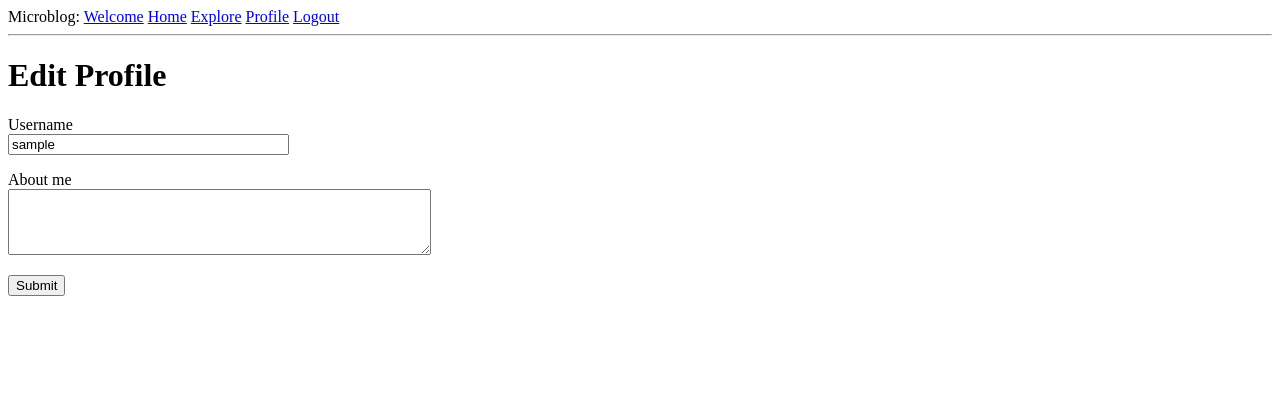
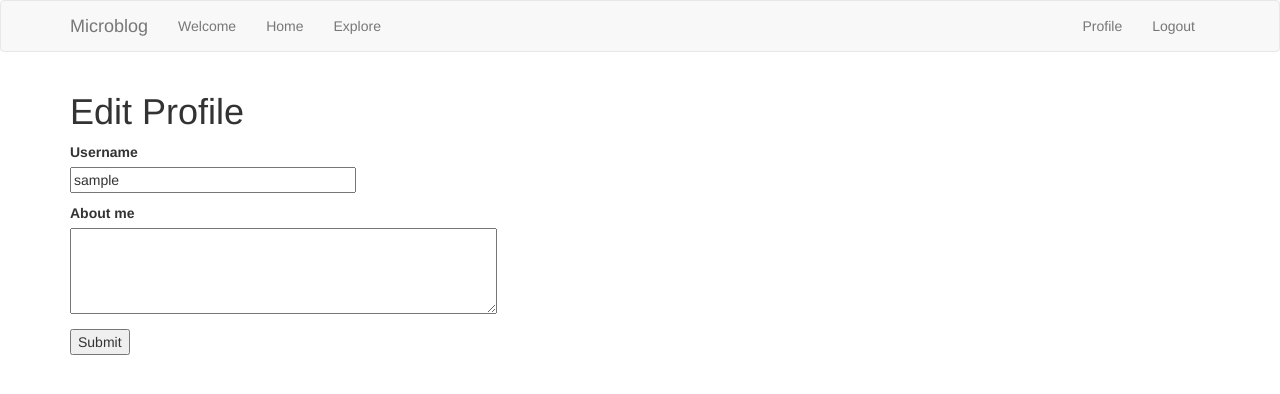
Before and after one commit to RevelcoS/Microblog, a Flask app: page /edit_profile in a window 1280 px wide. Shown: the top 394 px of the page. Run offline with Flask 2, Linux system fonts and the light colour scheme; the visitor is signed in with stand-in values (Sample User, id 1); data comes from the database, SQL or seed files in the repository; both versions use the stored data as it was after the commit; some libraries are stand-ins or nearby versions.

Commit message:
Bootstrap changes
* base.html now extends bootstrap/base.html, so it was completely
  changed
* "navnar" added in base.html
* All html files that extend base.html have the same change:
  intead of "content" block they have "app_content" block

```diff
--- a/app/templates/base.html
+++ b/app/templates/base.html
@@ -1,38 +1,55 @@
-<!DOCTYPE html>
-<html>
-    <head>
-        <link rel="stylesheet" type="text/css" href="static/style.css">
+{% extends "bootstrap/base.html" %}
+
+{% block title %}
     {% if title %}
-        <title>{{ title }} - Microblog</title>
+        {{ title }} - Microblog
     {% else %}
-        <title>Welcome to Microblog!</title>
+        Welcome to Microblog!
     {% endif %}
-    </head>
-    <body>
-        <div>Microblog:
-            <a href="{{ url_for('welcome') }}">Welcome<a>
-            <a href="{{ url_for('index') }}">Home</a>
+{% endblock %}
 
+{% block navbar %}
+    <nav class="navbar navbar-default">
+        <div class="container">
+            <div class="navbar-header">
+                <button type="button" class="navbar-toggle collapsed" data-toggle="collapse" data-target="#bs-example-navbar-collapse-1" aria-expanded="false">
+                    <span class="sr-only">Toggle navigation</span>
+                    <span class="icon-bar"></span>
+                    <span class="icon-bar"></span>
+                    <span class="icon-bar"></span>
+                </button>
+                <a class="navbar-brand" href="{{ url_for('index') }}">Microblog</a>
+            </div>
+            <div class="collapse navbar-collapse" id="bs-example-navbar-collapse-1">
+                <ul class="nav navbar-nav">
+                    <li><a href="{{ url_for('welcome') }}">Welcome</a></li>
+                    <li><a href="{{ url_for('index') }}">Home</a></li>
+                    <li><a href="{{ url_for('explore') }}">Explore</a></li>
+                </ul>
+                <ul class="nav navbar-nav navbar-right">
                     {% if current_user.is_anonymous %}
-            <a href="{{ url_for('login') }}">Login</a>
+                    <li><a href="{{ url_for('login') }}">Login</a></li>
                     {% else %}
-            <a href="{{ url_for('explore') }}">Explore</a>
-            <a href="{{ url_for('user', username=current_user.username) }}">Profile</a>
-            <a href="{{ url_for('logout') }}">Logout</a>
+                    <li><a href="{{ url_for('user', username=current_user.username) }}">Profile</a></li>
+                    <li><a href="{{ url_for('logout') }}">Logout</a></li>
                     {% endif %}
+                </ul>
             </div>
-        <hr>
+        </div>
+    </nav>
+{% endblock %}
 
+{% block content %}
+    <div class="container">
         {% with messages = get_flashed_messages() %}
             {% if messages %}
-        <ul>
                 {% for message in messages %}
-                <li>{{ message }}</li>
+                    <div class="alert alert-info" role="alert">{{ message }}</div>
                 {% endfor %}
-        </ul>
             {% endif %}
         {% endwith %}
 
-        {% block content %}{% endblock %}
-    </body>
-</html>
+        {# application content needs to be provided in the app_content block #}
+        {% block app_content %}{% endblock %}
+    </div>
+{% endblock %}
--- a/app/templates/edit_profile.html
+++ b/app/templates/edit_profile.html
@@ -1,7 +1,7 @@
 {% extends "base.html" %}
 
 
-{% block content %}
+{% block app_content %}
 
 <h1>Edit Profile</h1>
 <form action="" method="post">
--- a/app/templates/errors/404.html
+++ b/app/templates/errors/404.html
@@ -1,7 +1,7 @@
 {% extends "base.html" %}
 
 
-{% block content %}
+{% block app_content %}
 
 <h1>File Not Found</h1>
 <p><a href="{{ url_for('index') }}">Back</a></p>
--- a/app/templates/errors/500.html
+++ b/app/templates/errors/500.html
@@ -1,7 +1,7 @@
 {% extends "base.html" %}
 
 
-{% block content %}
+{% block app_content %}
 
 <h1>An unexpected error has occured</h1>
 <p>The administrator has been notified. Sorry for the inconvenience</p>
--- a/app/templates/index.html
+++ b/app/templates/index.html
@@ -1,7 +1,7 @@
 {% extends "base.html" %}
 
 
-{% block content %}
+{% block app_content %}
 
 <h1>Hello, {{ current_user.username }}!</h1>
 
--- a/app/templates/login.html
+++ b/app/templates/login.html
@@ -1,7 +1,7 @@
 {% extends "base.html" %}
 
 
-{% block content %}
+{% block app_content %}
 
 <h1>Sign In</h1>
 <form action="" method="post" novalidate>
--- a/app/templates/register.html
+++ b/app/templates/register.html
@@ -1,7 +1,7 @@
 {% extends "base.html" %}
 
 
-{% block content %}
+{% block app_content %}
 
 <h1>Register</h1>
 <form action="" method="post">
--- a/app/templates/reset_password.html
+++ b/app/templates/reset_password.html
@@ -1,6 +1,6 @@
 {% extends "base.html" %}
 
-{% block content %}
+{% block app_content %}
 
 <h1>Reset Your Password</h1>
 <form action="" method="post">
--- a/app/templates/reset_password_request.html
+++ b/app/templates/reset_password_request.html
@@ -1,6 +1,6 @@
 {% extends "base.html" %}
 
-{% block content %}
+{% block app_content %}
 
 <h1>Reset Password</h1>
 <form action="" method="post">
--- a/app/templates/user.html
+++ b/app/templates/user.html
@@ -1,7 +1,7 @@
 {% extends "base.html" %}
 
 
-{% block content %}
+{% block app_content %}
 
 <table>
     <tr valign="top">
--- a/app/templates/welcome.html
+++ b/app/templates/welcome.html
@@ -1,6 +1,6 @@
 {% extends "base.html" %}
 
-{% block content %}
+{% block app_content %}
 
 <div>
     <p><b>
```
Also changed, not shown: app.db. Lines whose indentation alone changed are shown as unchanged.
